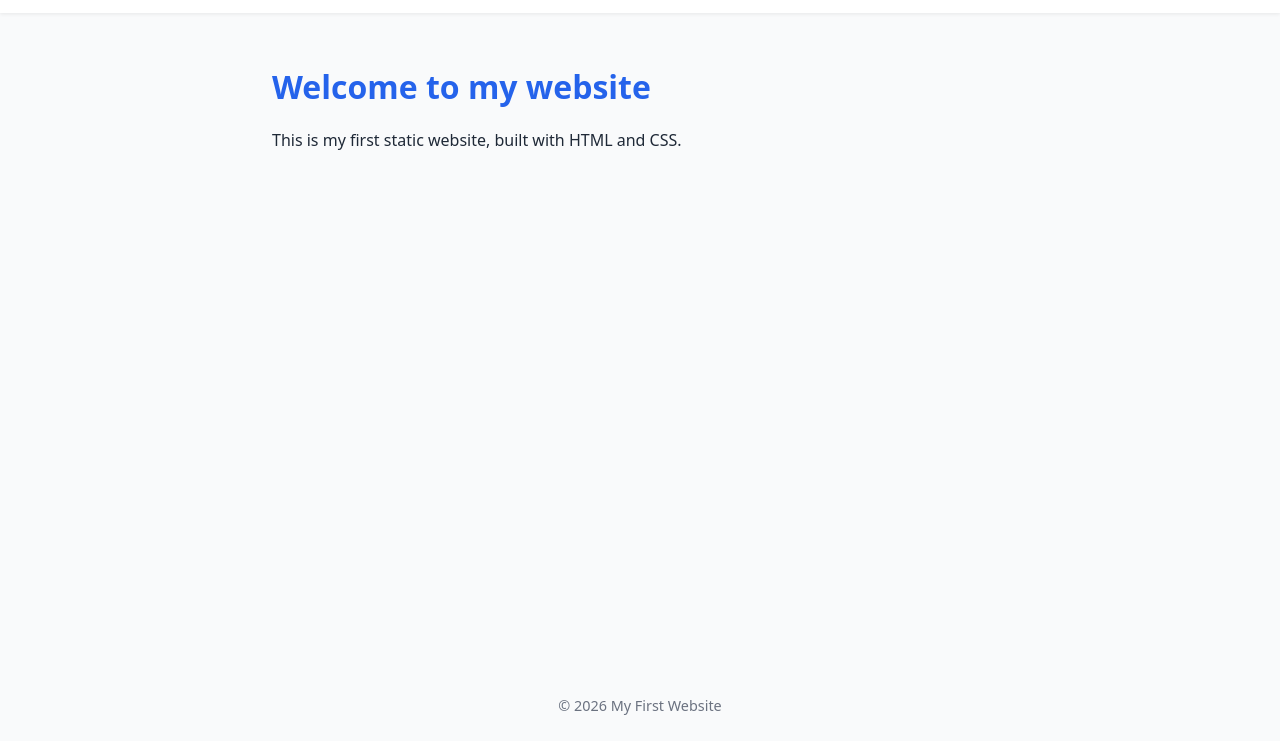
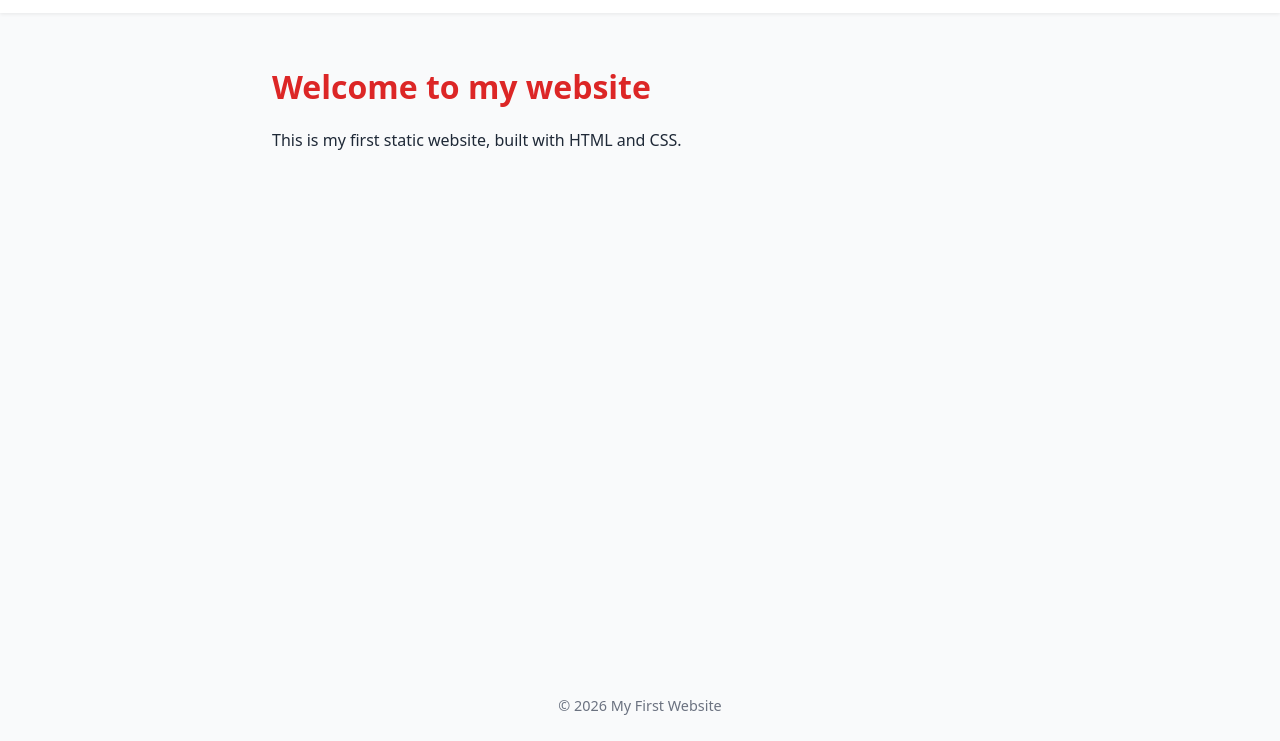
Before and after one commit to YousraElmag/my-first-agent-project, a plain HTML site: page index.html in a window 1280 px wide. Shown: the part 59-800 px from the top of the page. Drawn offline with Linux system fonts and the light colour scheme.

Commit message:
Make page title red and add git rule to CLAUDE.md
- Add --color-title variable and use it for h1
- Add rule: always ask before making a git commit or push

Co-Authored-By: Claude Opus 5.5 <noreply@anthropic.com>
Claude-Session: https://claude.ai/code/session_011H1RHcD4zEpSTySWMSGrTn

```diff
--- a/css/style.css
+++ b/css/style.css
@@ -11,6 +11,7 @@
   --color-text: #1f2937;
   --color-background: #f9fafb;
   --color-header: #ffffff;
+  --color-title: #dc2626; /* red */
 }
 
 body {
@@ -60,7 +61,7 @@ main {
 
 h1 {
   margin-bottom: 1rem;
-  color: var(--color-primary);
+  color: var(--color-title);
 }
 
 /* ===== Footer ===== */
```
Also changed, not shown: 1 other file.
